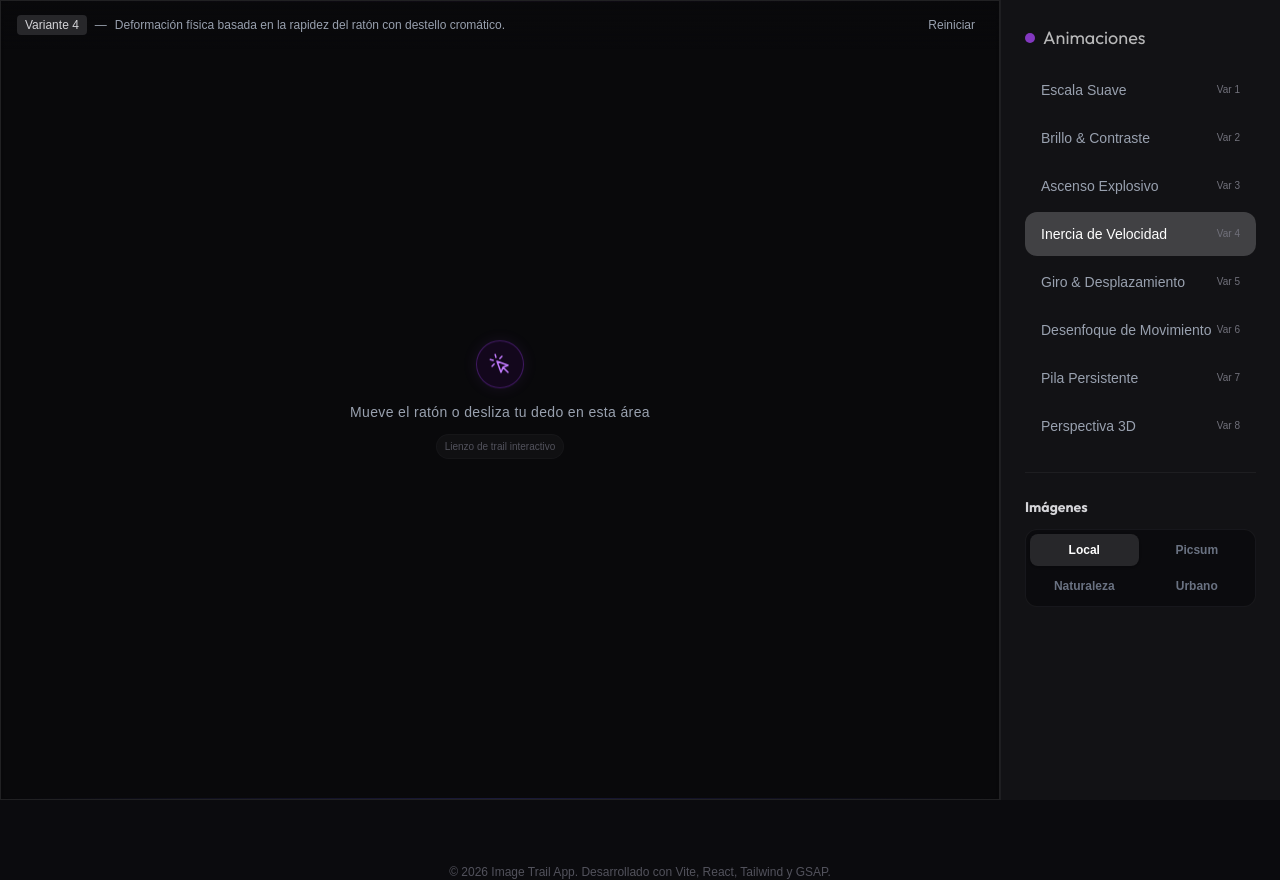
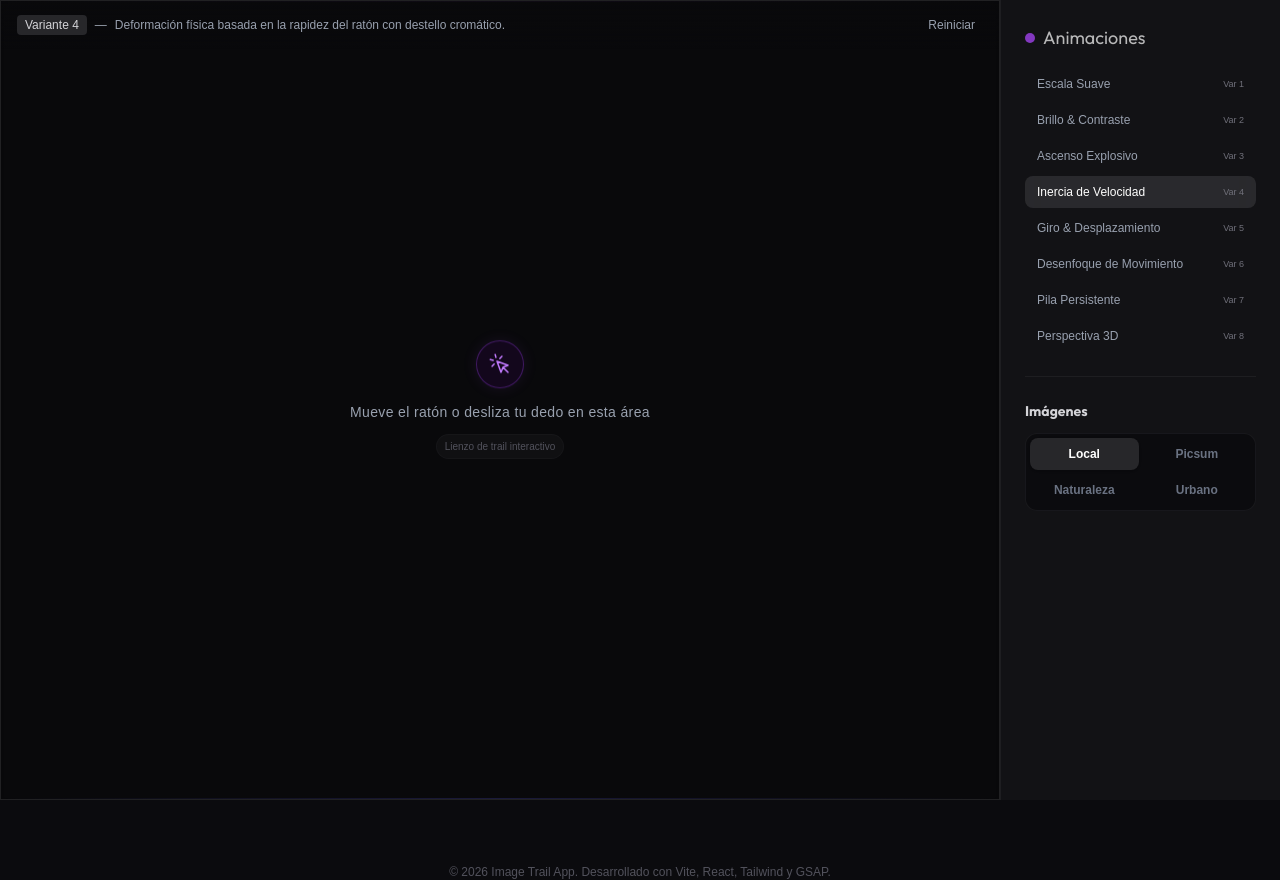
Before and after one commit to sebastianvasquezechavarria1234/image-trail, a React (Vite) app: page / in a window 1280 px wide. Built offline with nearby package versions, Linux system fonts and the light colour scheme; a web font is replaced by a local one.

Commit message:
Feat: reduce indicator opacity to /10, thinner button styling

```diff
--- a/src/App.jsx
+++ b/src/App.jsx
@@ -172,7 +172,7 @@ function App() {
             </h2>
             <div className="relative flex flex-col gap-1">
               <div
-                className="absolute left-0 right-0 rounded-xl bg-white/20 transition-all duration-500 pointer-events-none"
+                className="absolute left-0 right-0 rounded-lg bg-white/10 transition-all duration-500 pointer-events-none"
                 style={{ ...indicatorStyle, transitionTimingFunction: 'cubic-bezier(0.34, 1.56, 0.64, 1)' }}
               />
               {VARIANTS.map((v, i) => (
@@ -180,7 +180,7 @@ function App() {
                   key={v.id}
                   ref={el => btnRefs.current[i] = el}
                   onClick={() => setVariant(v.id)}
-                  className={`relative w-full text-left px-4 py-3 rounded-xl text-sm font-medium transition-colors duration-300 ${
+                  className={`relative w-full text-left px-3 py-2 rounded-lg text-xs font-normal transition-colors duration-300 ${
                     variant === v.id
                       ? 'text-white'
                       : 'text-gray-400 hover:text-white'
@@ -188,7 +188,7 @@ function App() {
                 >
                   <div className="flex items-center justify-between">
                     <span>{v.name}</span>
-                    <span className="text-[10px] text-zinc-500">Var {v.id}</span>
+                    <span className="text-[9px] text-zinc-500">Var {v.id}</span>
                   </div>
                 </button>
               ))}
```
